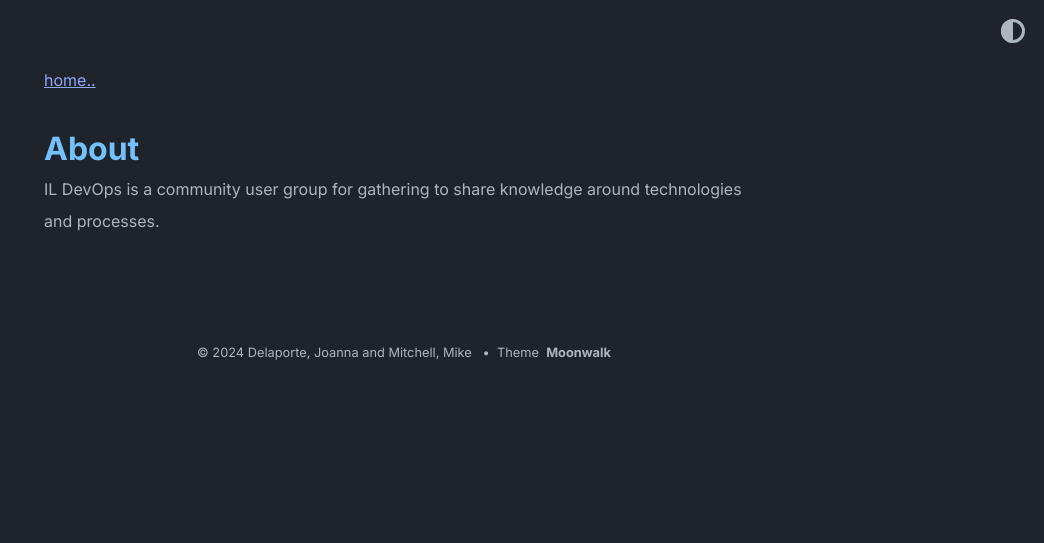
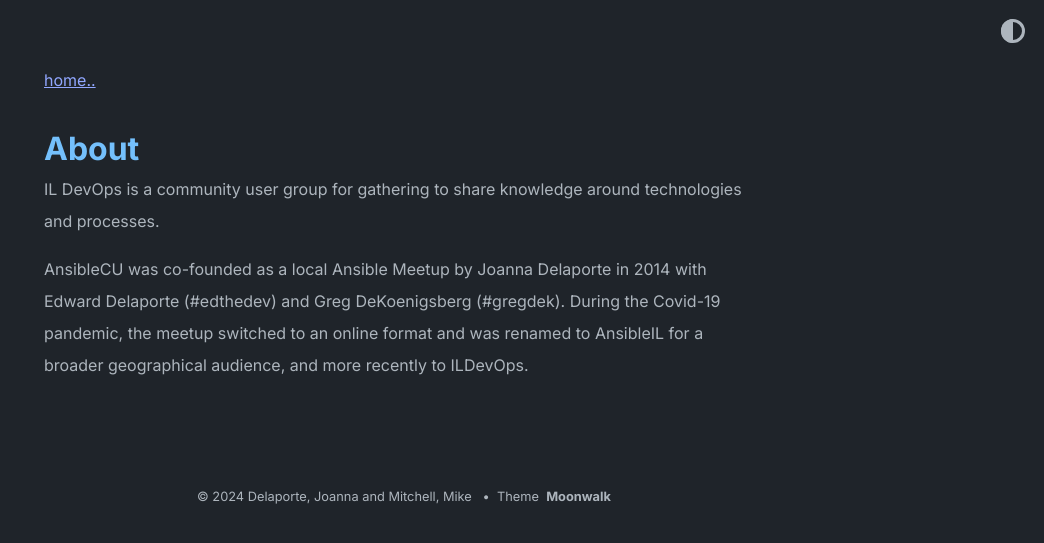
Before and after one commit to ILDevOps/ildevops.github.io, a Jekyll site: the page built from about.md, in a window 1280 px wide. Shown: the top 543 px of the page, without its empty margins (236-1280 px from the left). Built offline with Jekyll 4.4.1, drawn with Linux system fonts in a browser that asks for light colours.

Commit message:
Update about.md

```diff
--- a/about.md
+++ b/about.md
@@ -4,3 +4,5 @@ title: About
 ---
 
 IL DevOps is a community user group for gathering to share knowledge around technologies and processes.
+
+AnsibleCU was co-founded as a local Ansible Meetup by Joanna Delaporte in 2014 with Edward Delaporte (#edthedev) and Greg DeKoenigsberg (#gregdek). During the Covid-19 pandemic, the meetup switched to an online format and was renamed to AnsibleIL for a broader geographical audience, and more recently to ILDevOps.
```
